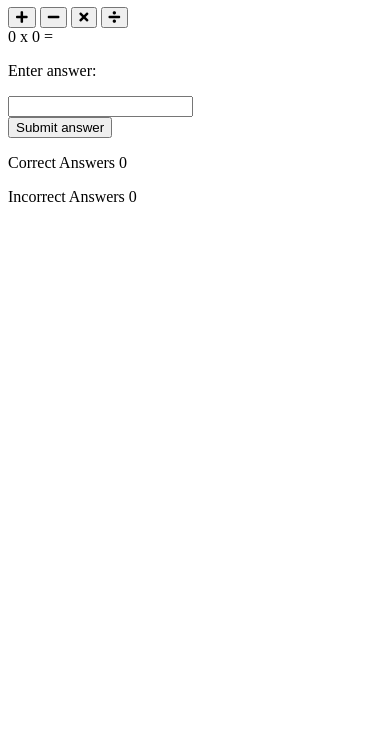
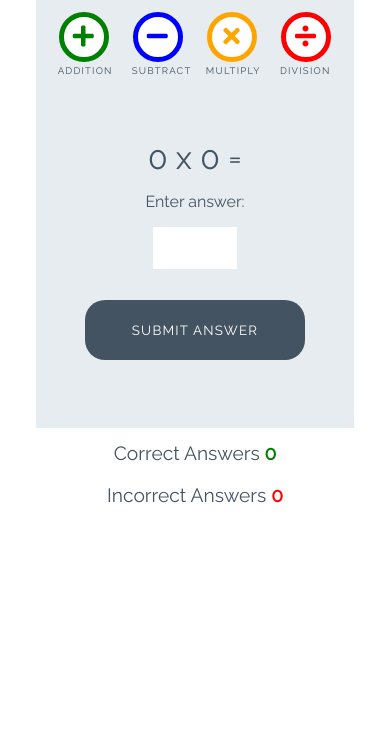
Before and after one commit to AndreaFitz/love-maths, a plain HTML site: page index.html in a window 390 px wide. Shown: the part 112-844 px from the top of the page. Drawn offline with Linux system fonts and the light colour scheme.

Commit message:
amend buttons

```diff
--- a/assets/css/style.css
+++ b/assets/css/style.css
@@ -0,0 +1,252 @@
+/* --------- Global style */
+
+body {
+    background-color: white;
+    font-family: "Raleway", sans-serif;
+    color: #445361;
+    text-align: center;
+}
+
+/* --------- Heading */
+
+.heading {
+    text-align: center;
+    font-size: 2.5rem;
+}
+
+.logo {
+    height: 40px;
+    padding-right: 5px;
+}
+
+/* --------- Game layout */
+
+.game-area {
+    background-color: #E6ECF0;
+    box-sizing: border-box;
+    width: 85%;
+    height: 65vh;
+    max-height: 450px;
+    max-width: 830px;
+    margin-left: auto;
+    margin-right: auto;
+    padding: 1%;
+}
+
+.question-area {
+    width: 50%;
+    font-size: 2rem;
+    margin: auto;
+    padding: 50px 0;
+}
+
+.question-area span {
+    padding: 0 15px;
+}
+
+.score-area {
+    margin: 5px auto;
+    width: 60%;
+    font-size: 1.2rem;
+}
+
+.controls-area {
+    width: 85%;
+    margin: 30px auto;
+}
+
+#score {
+    color: green;
+    font-weight: bold;
+}
+
+#incorrect {
+    color: red;
+    font-weight: bold;
+}
+
+.answer-message {
+    display: none;
+    font-size: 1rem;
+}
+
+#answer-box {
+    border: none;
+    color: #445361;
+    display: inline-block;
+    height: 40px;
+    width: 80px;
+    font-size: 1.2rem;
+}
+
+.scores {
+    display: inline-block;
+    padding: 25px;
+}
+
+/* --------- Buttons */
+
+.btn {
+    width: 220px;
+    height: 60px;
+    font-family: "Raleway", sans-serif;
+    text-transform: uppercase;
+    letter-spacing: 1.2px;
+    color: white;
+}
+
+.btn:focus {
+    outline: none;
+}
+
+.btn--big {
+    padding-top: 10px;
+    border-radius: 50%;
+    background-color: white;
+    border: 10px solid;
+    width: 100px;
+    height: 100px;
+    font-size: 3.2rem;
+    margin: 0 30px;
+    transition: all 0.5s;
+}
+
+.btn--big::after {
+    content: attr(data-type);
+    font-size: 1rem;
+    color: #445361;
+    position: relative;
+    left: 0.5rem;
+}
+
+.btn--blue {
+    border-color: blue;
+    color: blue;
+}
+
+.btn--blue:active,
+.btn--blue:hover {
+    background-color: darkblue;
+    color: white;
+}
+
+.btn--orange {
+    border-color: orange;
+    color: orange;
+}
+
+.btn--orange:active,
+.btn--orange:hover {
+    background-color: darkorange;
+    color: white;
+}
+
+.btn--red {
+    border-color: red;
+    color: red;
+}
+
+.btn--red:active,
+.btn--red:hover {
+    background-color: darkred;
+    color: white;
+}
+
+.btn--green {
+    border-color: green;
+    color: green;
+}
+
+.btn--green:active,
+.btn--green:hover {
+    background-color: darkgreen;
+    color: white;
+}
+
+.btn--gray {
+    margin-top: 25px;
+    background-color: #445361;
+    border: 1px transparent;
+    border-radius: 20px;
+}
+
+.btn--gray:active,
+.btn--gray:hover {
+    background-color: #0d1013;
+}
+
+/* --------- Media queries */
+
+@media (max-width: 414px) {
+    .controls-area {
+        width: 100%;
+    }
+
+    .btn--big {
+        margin: 0 10px;
+        padding: 5px;
+        border: 5px solid;
+        width: 50px;
+        height: 50px;
+        font-size: 1.5rem;
+    }
+
+    .btn--big::after {
+        font-size: 0.6rem;
+        left: -0.7rem;
+    }
+
+    .question-area {
+        padding: 10% 0;
+        width: 100%;
+    }
+
+    .question-area span {
+        padding: 0;
+    }
+
+    .answer-message {
+        display: block;
+    }
+
+    #answer-box {
+        display: block;
+        margin: 0 auto;
+    }
+    .btn--gray {
+        margin-top: 0;
+    }
+
+    .score-area {
+        width: 100%;
+    }
+
+    .scores {
+        margin: 0.5em auto;
+        display: block;
+        padding: 5px;
+    }
+
+    .heading {
+        font-size: 2rem;
+    }
+}
+
+@media (max-width: 320px) {
+    .game-area {
+        height: 70vh;
+    }
+
+    .controls-area {
+        width: 75%;
+        margin: 10px auto;
+    }
+
+    .btn--big {
+        margin: 10px 10px;
+    }
+    .question-area {
+        padding: 10px 0;
+    }
+
+}
--- a/index.html
+++ b/index.html
@@ -20,13 +20,13 @@
 
         <div class="game-area">
             <div class="controls-area">
-                <button class=""btn btn--big btn--green>
+                <button data-type="addition" class="btn btn--big btn--green">
                 <i class="fas fa-plus"></i></button>
-                <button class=""btn btn--big btn--blue>
+                <button data-type="subtract" class="btn btn--big btn--blue">
                 <i class="fas fa-minus"></i></button>
-                <button class=""btn btn--big btn--orange>
+                <button data-type="multiply" class="btn btn--big btn--orange">
                 <i class="fas fa-times"></i></button>
-                <button class=""btn btn--big btn--red>
+                <button data-type="division" class="btn btn--big btn--red">
                 <i class="fas fa-divide"></i></button>
         </div>
         <div class="question-area">
@@ -38,10 +38,10 @@
             <input id="answer-box" type="number">
 
         </div>
-        <button class="btn btn--grey">Submit answer</button>
+        <button data-type="submit" class="btn btn--gray">Submit answer</button>
         </div>
 
-        <div class=""score-area>
+        <div class="score-area">
             <p class="scores">Correct Answers <span id="score">0</span></p>
             <p class="scores">Incorrect Answers <span id="incorrect">0</span></p>
         </div>
```
